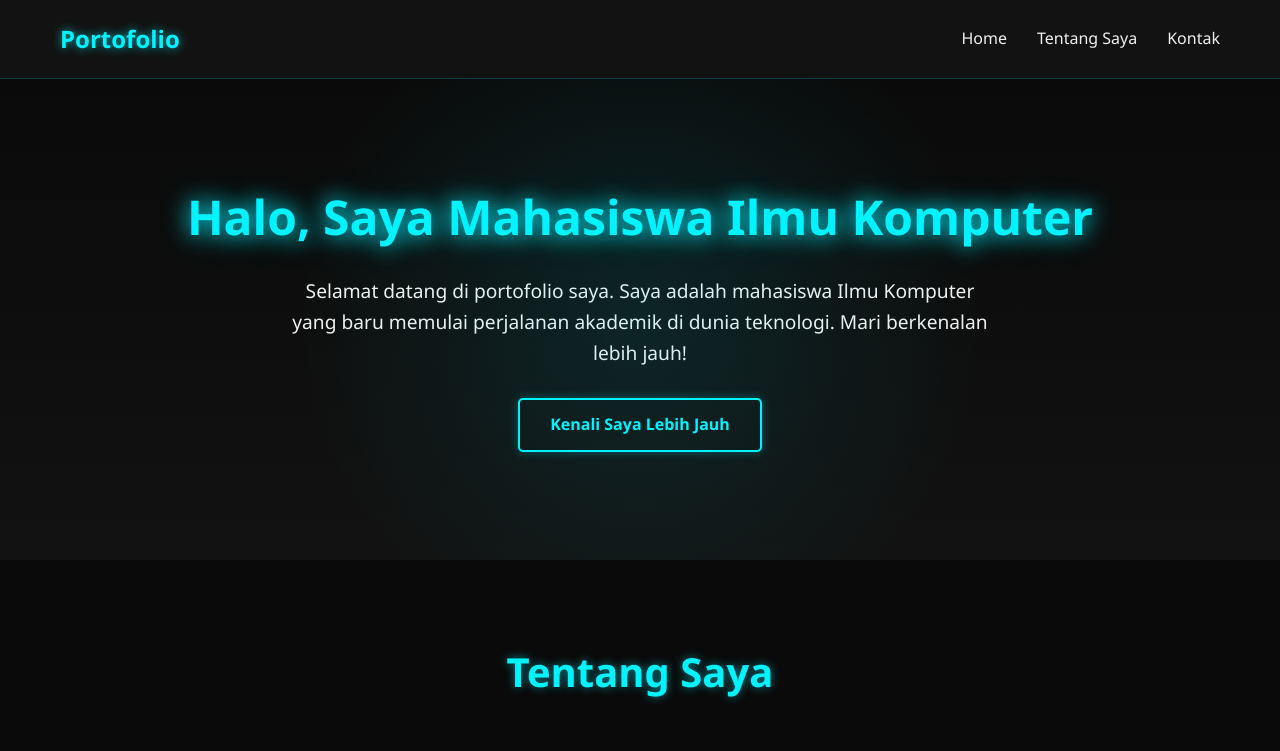
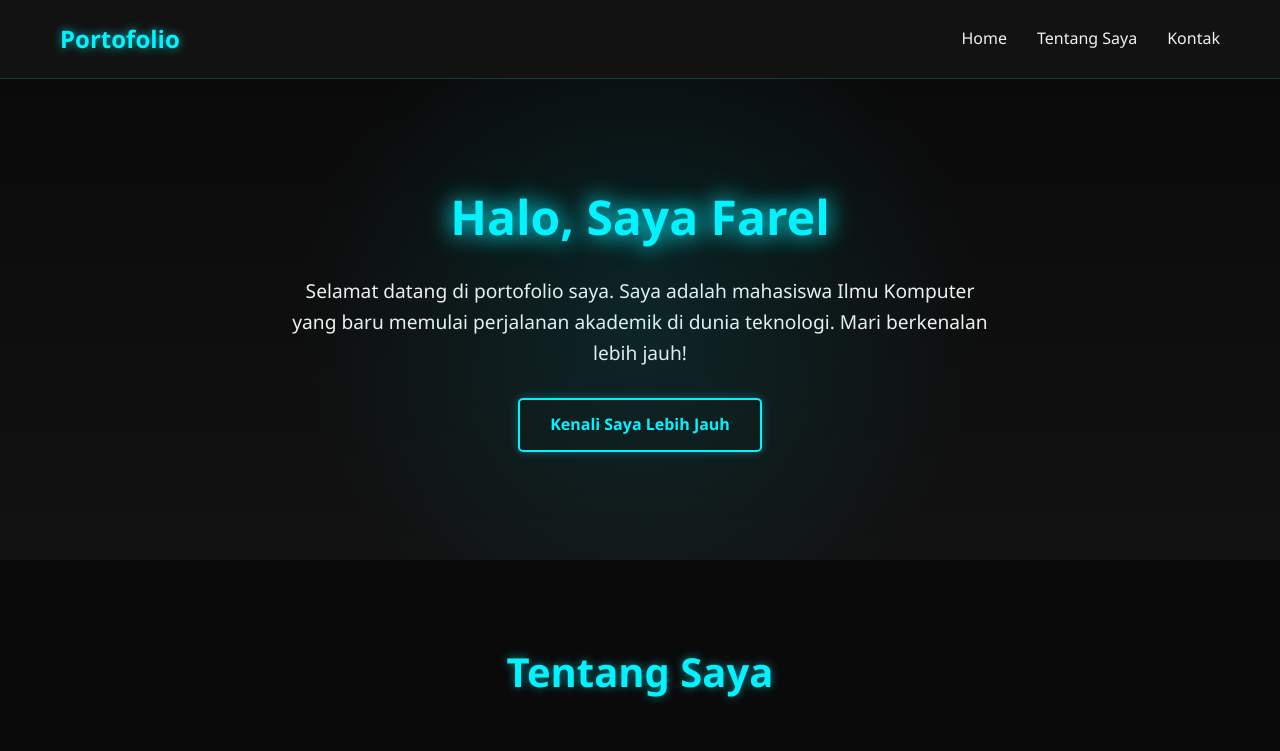
Before and after one commit to lutherfarels/lutherfarels.github.io, a plain HTML site: page index.html in a window 1280 px wide. Shown: the top 751 px of the page. Drawn offline with Linux system fonts and the light colour scheme.

Commit message:
Update index.html

```diff
--- a/index.html
+++ b/index.html
@@ -3,7 +3,7 @@
 <head>
     <meta charset="UTF-8">
     <meta name="viewport" content="width=device-width, initial-scale=1.0">
-    <title>Portofolio Mahasiswa Ilmu Komputer</title>
+    <title>Portofolio Farel Luther Siagian</title>
     <link rel="stylesheet" href="style.css">
 </head>
 <body>
@@ -27,7 +27,7 @@
 
     <section id="home" class="hero">
         <div class="container">
-            <h1>Halo, Saya Mahasiswa Ilmu Komputer</h1>
+            <h1>Halo, Saya Farel</h1>
             <p>Selamat datang di portofolio saya. Saya adalah mahasiswa Ilmu Komputer yang baru memulai perjalanan akademik di dunia teknologi. Mari berkenalan lebih jauh!</p>
             <a href="#about" class="btn">Kenali Saya Lebih Jauh</a>
         </div>
@@ -124,4 +124,5 @@
 
     <script src="script.js"></script>
 </body>
+
 </html>
```
